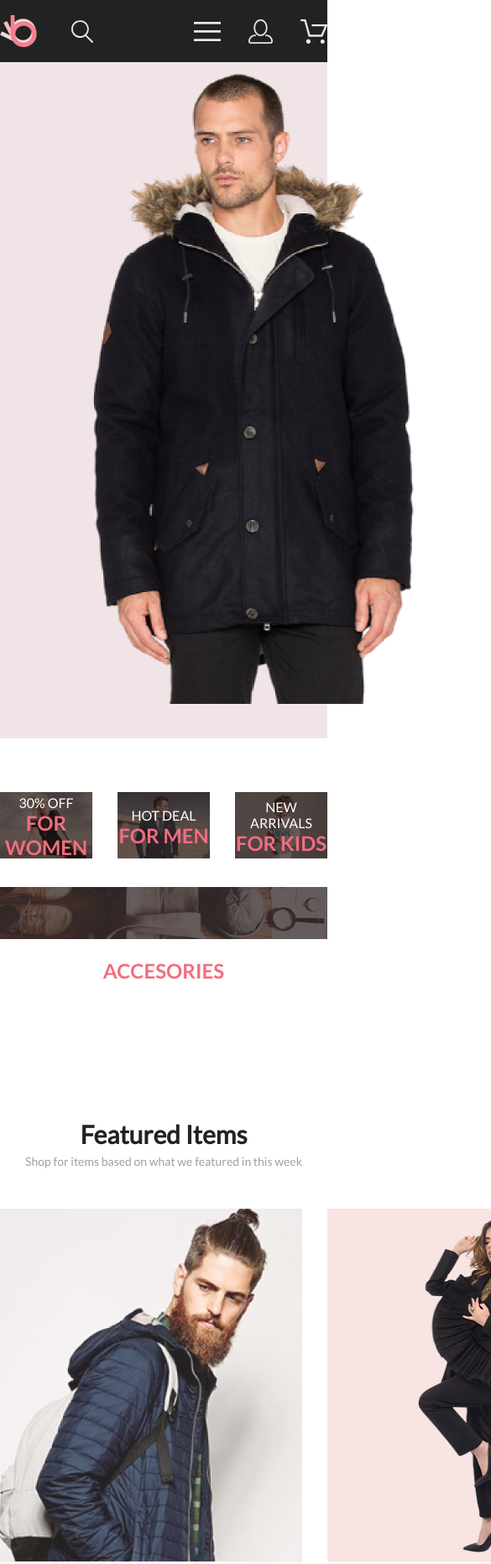
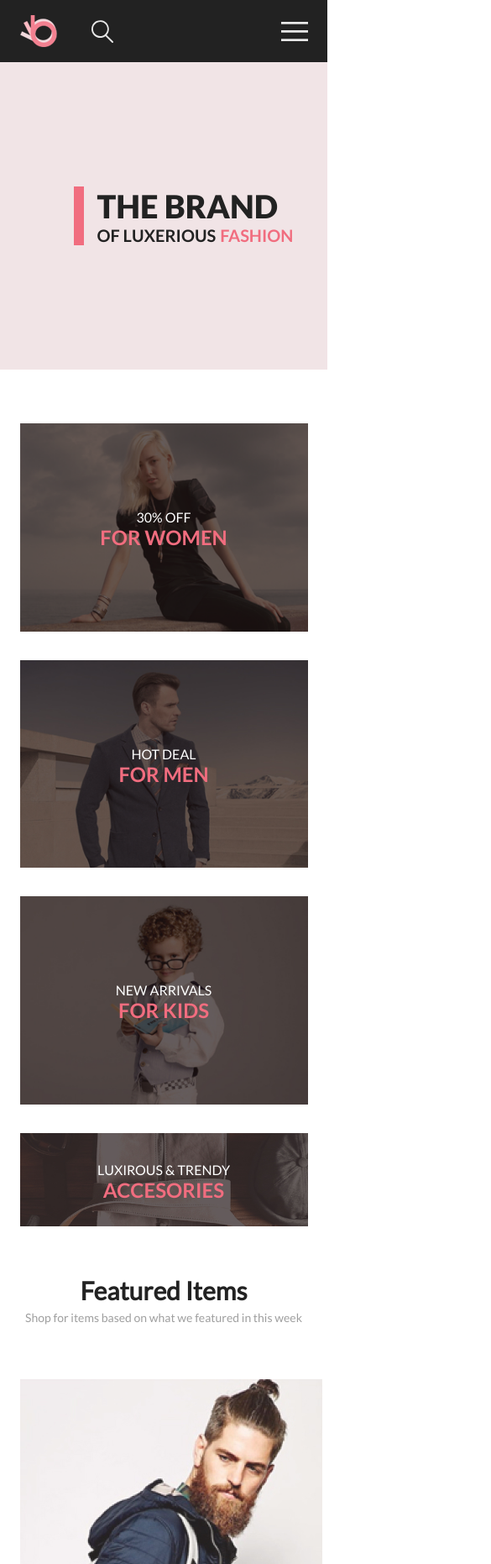
Before and after one commit to SURikatov/homework6, a plain HTML site: page index.html in a window 390 px wide. Shown: the top 1862 px of the page at 84% size, 585 px wide, since content can reach past the window. Drawn offline with Linux system fonts and the light colour scheme.

Commit message:
update lesson8

```diff
--- a/index.html
+++ b/index.html
@@ -15,9 +15,9 @@
                 <img src="./img/search.svg" alt="" />
             </div>
             <div class="headerRight">
-                <img src="./img/menu.svg" alt="" />
-                <img src="./img/profile.svg" alt="" />
-                <img src="./img/shopcart.svg" alt="" />
+                <img class="menuIcon" src="./img/menu.svg" alt="" />
+                <img class="accountIco" src="./img/profile.svg" alt="" />
+                <img class="shopCart" src="./img/shopcart.svg" alt="" />
             </div>
         </section>
     </header>
@@ -58,7 +58,7 @@
                 </div>
             </div>
             <div class="cart1 cart1_big">
-                <img src="./img/cart14.png" alt="" />
+                <img class="cart1_big-2" src="./img/cart14.png" alt="" />
                 <div class="cart1Text">
                     <p>LUXIROUS & TRENDY</p>
                     <h2>ACCESORIES</h2>
--- a/style/style.css
+++ b/style/style.css
@@ -53,9 +53,6 @@ body {
 }
 .shapkaContent {
 display: flex;
-}
-.imageShapka {
-
 }
 .imageShapka2{
     max-height: 764px;
@@ -210,8 +207,6 @@ display: flex;
   .container {
     max-width: 736px;
   }
-  .shapka {
-  }
   .shapkaContentBlock {
     margin-top: 138px;
     margin-bottom: 138px;
@@ -225,9 +220,9 @@ display: flex;
   .shapkaParagraph {
     font-size: 24px;
   }
-  .imageShapka2{
+  .imageShapka2 {
     max-height: 368px;
-}
+  }
   .shapkaParagraphLeft {
     font-size: 24px;
   }
@@ -239,10 +234,10 @@ display: flex;
     gap: 20px;
     margin-top: 65px;
   }
-  .cart1{
+  .cart1 {
     max-height: 303px;
   }
-  .cart1_big{
+  .cart1_big {
     min-height: 116px;
   }
   .cart2BlockText p {
@@ -264,3 +259,64 @@ display: flex;
     margin-bottom: 70.5px;
   }
 }
+
+@media (max-width: 767px) and (min-width: 320px) {
+  .container {
+    max-width: 343px;
+  }
+  .accountIco{
+    display: none;
+  }
+  .shopCart{
+    display: none;
+  }
+  .imageShapka2
+  {
+    display: none;
+    max-height: auto;
+  }
+
+  .shapkaContentBlock {
+    margin-bottom: 148px;
+    margin-top: 148px;
+  }
+  .shapkaParagraphRight {
+    margin-left: 5px;
+    font-size: 20px;
+  }
+  .shapkaContentBlock h1 {
+    font-size: 38px;
+  }
+  .shapkaParagraph {
+    font-size: 20px;
+  }
+  .shapkaParagraphLeft {
+    font-size: 20px;
+  }
+  .cart2Block {
+    display: grid;
+    grid-template-columns: 1fr;
+    gap: 16px;
+    margin-top: 65px;
+  }
+  .cart1Collection{
+    grid-template-columns: 1fr;
+    margin:auto;
+    margin-top: 64px;
+  }
+  .cart1_big {
+    min-height: 111px;
+  }
+  .cart1_big-2{
+    min-height: 111px;
+    background-position: center;
+    background-size: cover;
+  }
+  .cart2BlockGeneral {
+    margin-top: 54px;
+  }
+  .allCart2View {
+    margin-top: 41px;
+    margin-bottom: 96px;
+  }
+}
```
